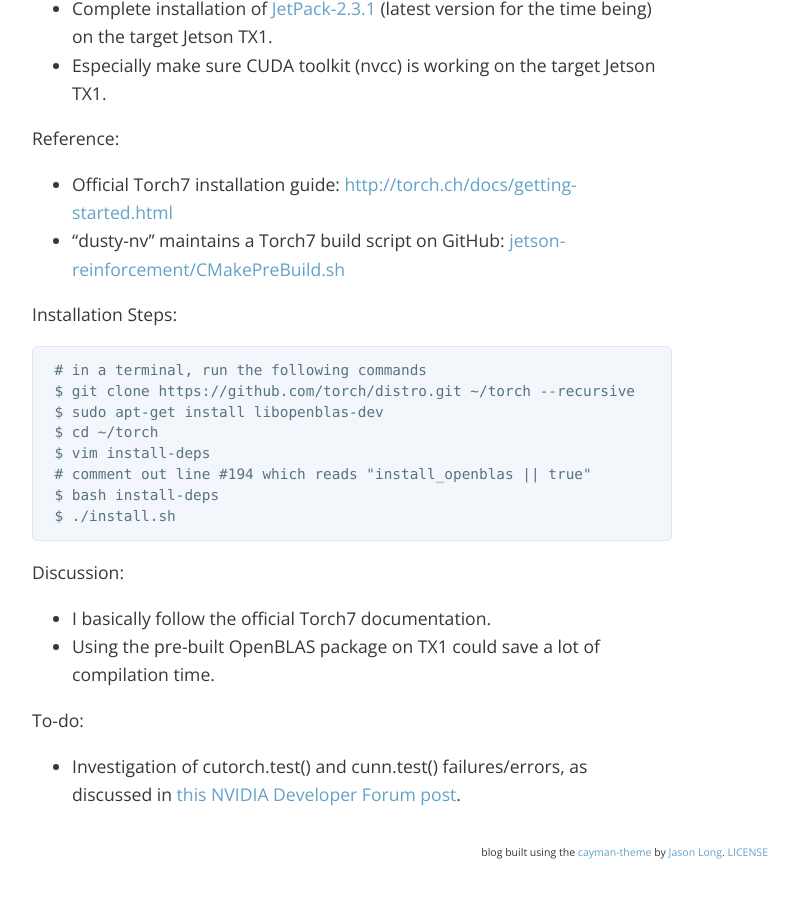
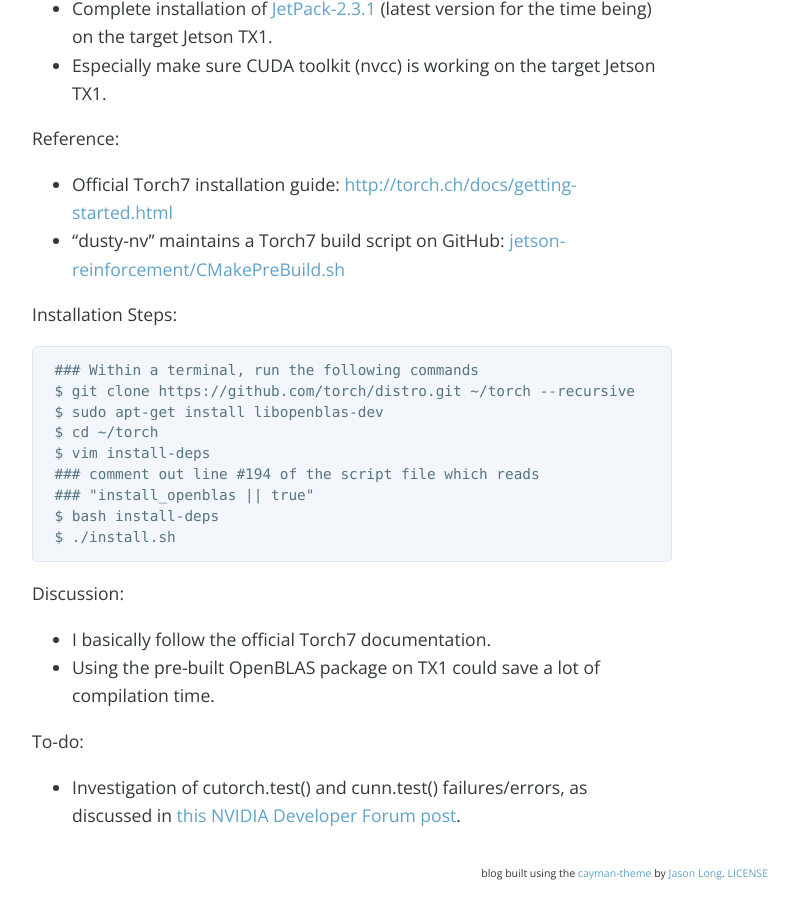
Before and after one commit to jkjung-avt/jkjung-avt.github.io, a Jekyll site: the page built from _posts/2017-01-18-torch7-on-tx1.md, in a window 1280 px wide and 900 px high, scrolled down 620 px. Shown: the whole window, without its empty margins (288-1087 px from the left). Built offline with Jekyll 4.4.1, drawn with Linux system fonts in a browser that asks for light colours; nearby versions of some CDN libraries; comment, search, counter and statistics services are not loaded.

Commit message:
Make the shell commands nicer

````diff
--- a/_posts/2017-01-18-torch7-on-tx1.md
+++ b/_posts/2017-01-18-torch7-on-tx1.md
@@ -23,12 +23,13 @@
 Installation Steps:
 
 ```shell
- # in a terminal, run the following commands
+ ### Within a terminal, run the following commands
  $ git clone https://github.com/torch/distro.git ~/torch --recursive
  $ sudo apt-get install libopenblas-dev
  $ cd ~/torch
  $ vim install-deps
- # comment out line #194 which reads "install_openblas || true"
+ ### comment out line #194 of the script file which reads
+ ### "install_openblas || true"
  $ bash install-deps
  $ ./install.sh
 ```
````
